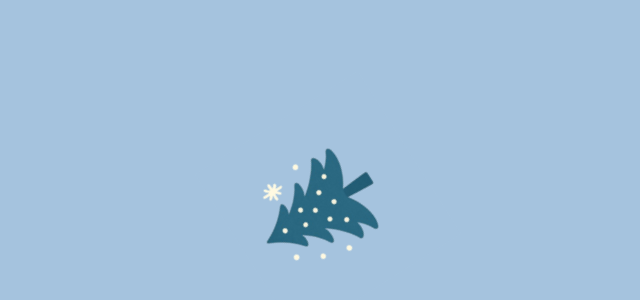
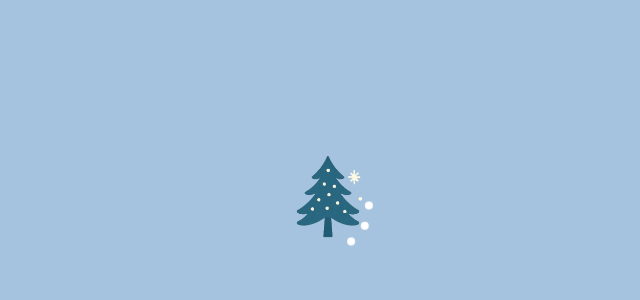
Before and after one commit to o6o6ooo/my-pinterest-clone, a React (Create React App) app: page / in a window 1280 px wide. Shown: the part 196-496 px from the top of the page, without its empty margins (312-952 px from the left). Built offline with nearby package versions, Linux system fonts and the light colour scheme.

Commit message:
set animation on splash screen

```diff
--- a/src/pages/Splash/Splash.module.css
+++ b/src/pages/Splash/Splash.module.css
@@ -1,12 +1,41 @@
-.animatedPart {
-    animation: spin 3s linear infinite;
-}
-
-@keyframes spin {
-    from {
+@keyframes orbit {
+    0% {
         transform: rotate(0deg);
     }
 
-    to {
+    100% {
         transform: rotate(360deg);
-    } }
+    }
+}
+
+.orbit-wrapper {
+    position: absolute;
+    top: 48%;
+    left: 35%;
+    width: 40px;
+    height: 40px;
+    animation: orbit 2s linear infinite;
+    transform-origin: 50% 50%;
+}
+
+.dot {
+    position: absolute;
+    width: 8px;
+    height: 8px;
+    border-radius: 50%;
+    background-color: white;
+    top: 50%;
+    left: 50%;
+    margin: -4px 0 0 -4px;
+}
+
+.dot1 {
+    transform: rotate(0deg) translateX(40px) rotate(0deg);
+}
+
+.dot2 {
+    transform: rotate(30deg) translateX(40px) rotate(-120deg);
+}
+
+.dot3 {
+    transform: rotate(60deg) translateX(40px) rotate(-240deg); }
--- a/src/pages/Splash/SplashAnimation.js
+++ b/src/pages/Splash/SplashAnimation.js
@@ -3,9 +3,13 @@ import styles from './Splash.module.css';
 
 export default function SplashAnimation() {
     return (
-        <div className={styles.animatedPart}>
-            {/* ロゴの一部や画像をここに */}
-            <img src="/logo192.png" alt="Logo" />
+        <div className="relative flex justify-center items-center h-screen bg-[#A5C3DE]">
+            <img src="/logobase.png" alt="logo" className="w-32 h-32" />
+            <div className={styles['orbit-wrapper']}>
+                <div className={`${styles.dot} ${styles.dot1}`}></div>
+                <div className={`${styles.dot} ${styles.dot2}`}></div>
+                <div className={`${styles.dot} ${styles.dot3}`}></div>
+            </div>
         </div>
     );
 }
```
